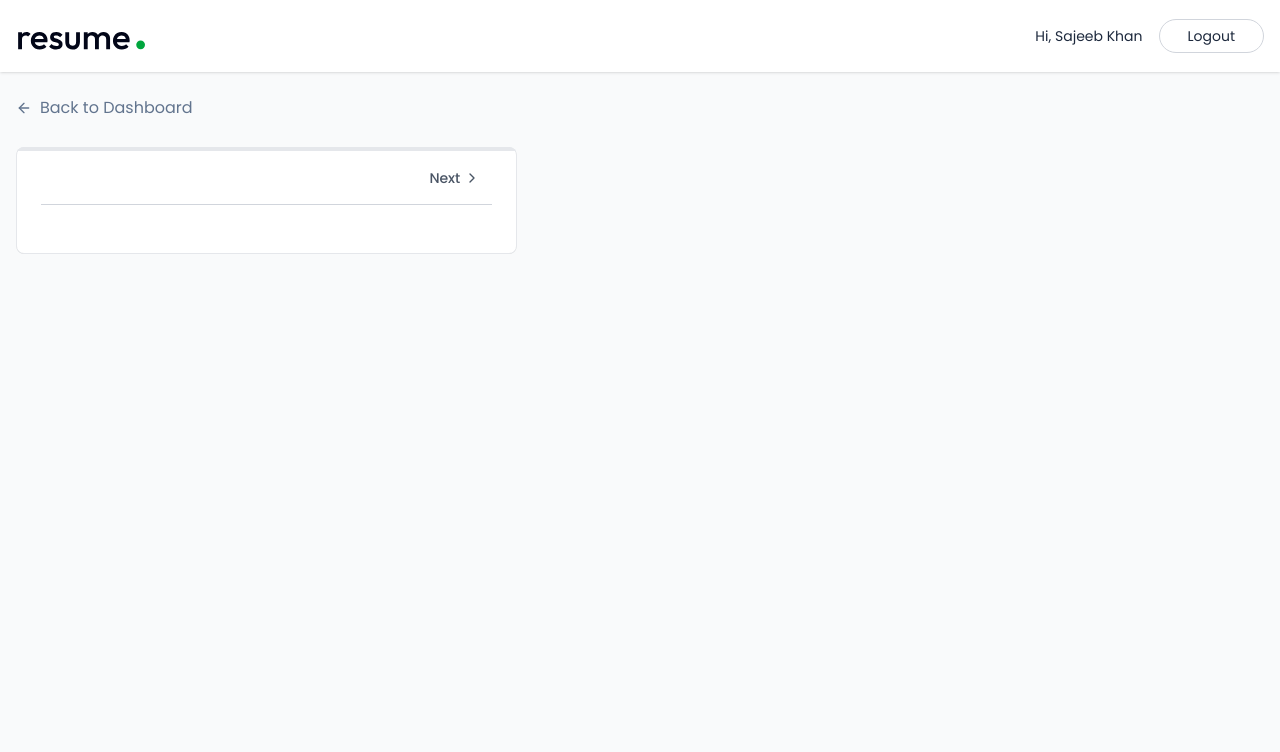
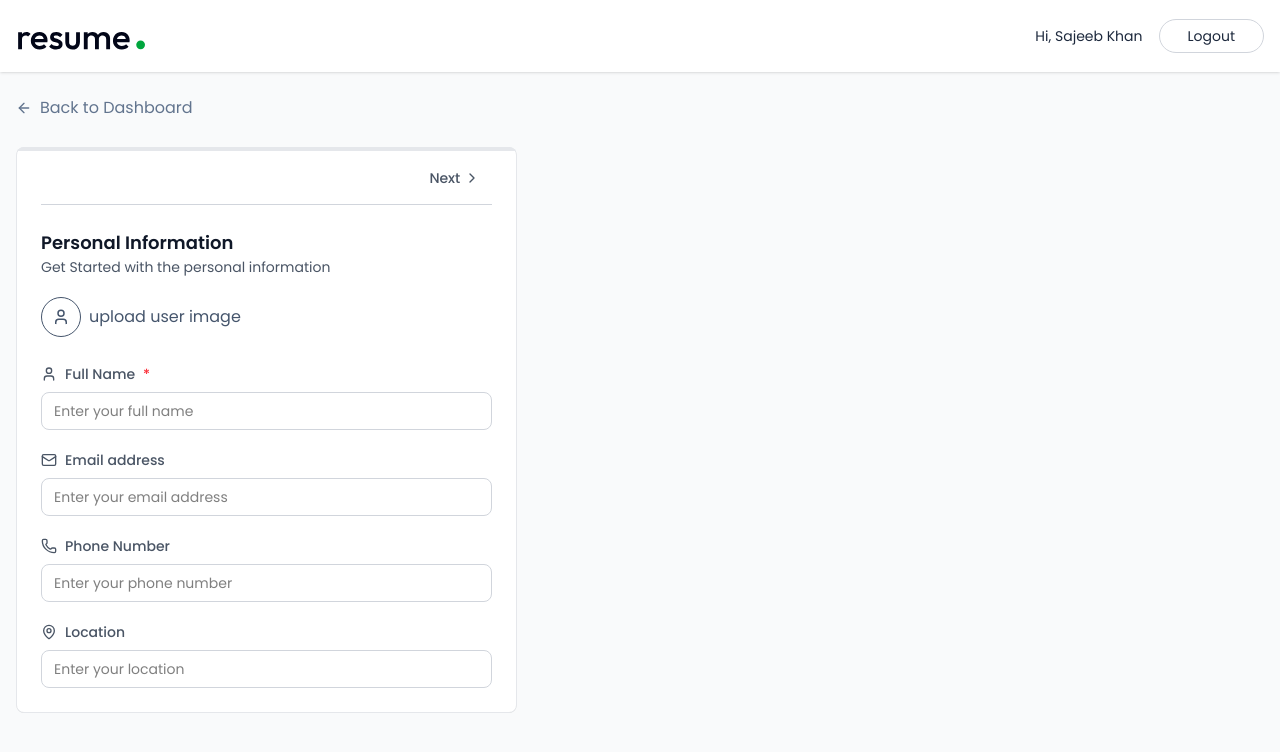
Before and after one commit to sojibkhan567/resume-builder-app, a React (Vite) app in the folder frontend/: page /app/builder/1 in a window 1280 px wide. Shown: the top 752 px of the page. Built offline with nearby package versions, Linux system fonts and the light colour scheme.

Commit message:
f-04: enhance PersonalInfoForm with additional fields and improve layout

```diff
--- a/frontend/src/components/PersonalInfoForm.jsx
+++ b/frontend/src/components/PersonalInfoForm.jsx
@@ -1,4 +1,4 @@
-import { User } from "lucide-react";
+import { Mail, MapPin, Phone, User } from "lucide-react";
 import React from "react";
 
 const PersonalInfoForm = ({
@@ -11,16 +11,31 @@ const PersonalInfoForm = ({
   const handleChange = (field, value) => {
     onChange({ ...data, [field]: value });
   };
+
+  //initialize input field array
+  const fields = [
+    {
+      key: "full_name",
+      label: "Full Name",
+      icon: User,
+      type: "text",
+      required: true,
+    },
+    { key: "email", label: "Email address", icon: Mail, type: "email" },
+    { key: "phone", label: "Phone Number", icon: Phone, type: "tel" },
+    { key: "location", label: "Location", icon: MapPin, type: "text" },
+  ];
   return (
     <div>
       <h3 className="text-lg font-semibold text-gray-900">
         Personal Information
       </h3>
-      <p text-sm text-gray-600>
+      <p className="text-sm text-gray-600">
         Get Started with the personal information
       </p>
+      {/* upload image */}
       <div className="flex items-center gap-2">
-        <label htmlFor="">
+        <label htmlFor="profile_img">
           {data.image ? (
             <img
               src={
@@ -32,19 +47,56 @@ const PersonalInfoForm = ({
               className="w-16 h-16 rounded-full object-cover mt-5 ring ring-slate-300 hover:opacity-80"
             />
           ) : (
-            <div className="inline-flex items-center gap-2 mt-2 text-slate-600 hover:text-slate-700 cursor-pointer">
+            <div className="inline-flex items-center gap-2 mt-5 text-slate-600 hover:text-slate-700 cursor-pointer">
               <User className="size-10 p-2.5 border rounded-full" />
               upload user image
             </div>
           )}
           <input
-          onChange={(e) => handleChange("image", e.target.files[0])}
+            onChange={(e) => handleChange("image", e.target.files[0])}
+            id="profile_img"
             className="hidden"
             type="file"
             accept="image/jpeg, image/png"
           />
         </label>
+        {typeof data.image === "object" && (
+          <div className="flex flex-col gap-1 pl-4 text-sm">
+            <p>Remove Background</p>
+            <label className="relative inline-flex items-center cursor-pointer text-gray-900 gap-3">
+              <input
+                onChange={() => setRemoveBackground((prev) => !prev)}
+                checked={removeBackground}
+                type="checkbox"
+                className="sr-only peer"
+              />
+              <div class="w-9 h-5 bg-slate-300 rounded-full peer peer-checked:bg-green-600 transition-colors duration-200"></div>
+              <span class="dot absolute left-1 top-1 w-3 h-3 bg-white rounded-full transition-transform duration-200 ease-in-out peer-checked:translate-x-4"></span>
+            </label>
+          </div>
+        )}
       </div>
+      {/* input form */}
+      {fields.map((field) => {
+        const Icon = field.icon;
+        return (
+          <div key={field.key} className="space-y-1 mt-5">
+            <label className="flex items-center gap-2 text-sm font-medium text-gray-600">
+              <Icon className="size-4" />
+              {field.label}
+              {field.required && <span className="text-red-500">*</span>}
+            </label>
+            <input
+              type={field.type}
+              value={data[field.key] || ""}
+              onChange={(e) => handleChange(field.key, e.target.value)}
+              className="mt-1 w-full px-3 py-2 border border-gray-300 rounded-lg focus:ring focus:ring-blue-500 focus:border-blue-500 outline-none transition-colors text-sm"
+              placeholder={`Enter your ${field.label.toLowerCase()}`}
+              required={field.required}
+            />
+          </div>
+        );
+      })}
     </div>
   );
 };
--- a/frontend/src/pages/Dashboard.jsx
+++ b/frontend/src/pages/Dashboard.jsx
@@ -135,9 +135,8 @@ const Dashboard = () => {
               <input
                 placeholder="Enter resume title"
                 className="w-full px-4 py-2 mb-4 focus:border-green-600 ring-green-600"
-                required=""
+                required
                 type="text"
-                value=""
               />
               <button className="w-full py-2 bg-green-600 text-white rounded hover:bg-green-700 transition-colors">
                 Create Resume
--- a/frontend/src/pages/ResumeBuilder.jsx
+++ b/frontend/src/pages/ResumeBuilder.jsx
@@ -1,11 +1,23 @@
 import React, { useEffect, useState } from "react";
 import { Link, useParams } from "react-router-dom";
 import { dummyResumeData } from "../assets/assets";
-import { ArrowLeftIcon, Briefcase, ChevronLeft, ChevronRight, FileText, FolderIcon, GraduationCap, Sparkles, User } from "lucide-react";
+import {
+  ArrowLeftIcon,
+  Briefcase,
+  ChevronLeft,
+  ChevronRight,
+  FileText,
+  FolderIcon,
+  GraduationCap,
+  Sparkles,
+  User,
+} from "lucide-react";
+import PersonalInfoForm from "../components/PersonalInfoForm";
 
 const ResumeBuilder = () => {
   const { resumeId } = useParams();
 
+  // initialize resume data
   const [resumeData, setResumeData] = useState({
     _id: " ",
     title: "",
@@ -29,7 +41,7 @@ const ResumeBuilder = () => {
     }
   };
 
-  // manage section navigation states
+  /*===== Manage section navigation states =======*/
   const [activeSectionIndex, setActiveSectionIndex] = useState(0);
   const [removeBackground, setremoveBackground] = useState(false);
   // sections information list array
@@ -41,7 +53,7 @@ const ResumeBuilder = () => {
     { id: "projects", name: "Projects", icon: FolderIcon },
     { id: "skills", name: "Skills", icon: Sparkles },
   ];
-  const activeSection = sections[activeSectionIndex]
+  const activeSection = sections[activeSectionIndex];
 
   useEffect(() => {
     loadExistingResume();
@@ -50,7 +62,10 @@ const ResumeBuilder = () => {
   return (
     <>
       <div className="max-w-7xl mx-auto px-4 py-6">
-        <Link to={'/app'} className="inline-flex gap-2 items-center text-slate-500 hover:text-slate-700 transition-all">
+        <Link
+          to={"/app"}
+          className="inline-flex gap-2 items-center text-slate-500 hover:text-slate-700 transition-all"
+        >
           <ArrowLeftIcon className="size-4" /> Back to Dashboard
         </Link>
       </div>
@@ -60,21 +75,60 @@ const ResumeBuilder = () => {
           <div className="relative lg:col-span-5 rounded-lg overflow-hidden">
             <div className="bg-white rounded-lg shadow-sm border border-gray-200 p-6 pt-1">
               {/* Progress bar using active section index */}
-              <hr className="absolute top-0 left-0 right-0 border-2 border-gray-200"/>
-              <hr className="absolute top-0 left-0 h-1 bg-linear-to-r from-green-500 to-green-600 border-none transition-all duration-2000" style={{ width: `${activeSectionIndex * 100 / (sections.length - 1)}%` }}/>
+              <hr className="absolute top-0 left-0 right-0 border-2 border-gray-200" />
+              <hr
+                className="absolute top-0 left-0 h-1 bg-linear-to-r from-green-500 to-green-600 border-none transition-all duration-2000"
+                style={{
+                  width: `${
+                    (activeSectionIndex * 100) / (sections.length - 1)
+                  }%`,
+                }}
+              />
               {/* section navigation */}
               <div className="flex justify-between items-center mb-6 border-b border-gray-300 py-1">
                 <div></div>
                 <div className="flex items-center">
                   {activeSectionIndex !== 0 && (
-                    <button onClick={() => setActiveSectionIndex((preIndex)=> Math.max(preIndex - 1, 0))} className="flex items-center gap-1 p-3 rounded-lg text-sm font-medium text-gray-600 hover:bg-gray-50 transition-all" disabled={activeSectionIndex === 0}>
+                    <button
+                      onClick={() =>
+                        setActiveSectionIndex((preIndex) =>
+                          Math.max(preIndex - 1, 0)
+                        )
+                      }
+                      className="flex items-center gap-1 p-3 rounded-lg text-sm font-medium text-gray-600 hover:bg-gray-50 transition-all"
+                      disabled={activeSectionIndex === 0}
+                    >
                       <ChevronLeft className="size-4" /> Previous
                     </button>
                   )}
-                  <button onClick={() => setActiveSectionIndex((preIndex)=> Math.min(preIndex + 1, sections.length - 1))} className={`flex items-center gap-1 p-3 rounded-lg text-sm font-medium text-gray-600 hover:bg-gray-50 transition-all ${activeSectionIndex === sections.length - 1 && 'opacity-50'}`} disabled={activeSectionIndex === sections.length - 1}>
-                     Next <ChevronRight className="size-4" />
-                    </button>
+                  <button
+                    onClick={() =>
+                      setActiveSectionIndex((preIndex) =>
+                        Math.min(preIndex + 1, sections.length - 1)
+                      )
+                    }
+                    className={`flex items-center gap-1 p-3 rounded-lg text-sm font-medium text-gray-600 hover:bg-gray-50 transition-all ${
+                      activeSectionIndex === sections.length - 1 && "opacity-50"
+                    }`}
+                    disabled={activeSectionIndex === sections.length - 1}
+                  >
+                    Next <ChevronRight className="size-4" />
+                  </button>
                 </div>
+              </div>
+              {/* form content */}
+              <div className="space-y-6">
+                {activeSection.id === "personal" && (
+                  <PersonalInfoForm
+                    data={resumeData.personal_info}
+                    onChange={(data) =>
+                      setResumeData((prev) => ({
+                        ...prev,
+                        personal_info: data,
+                      }))
+                    }
+                  />
+                )}
               </div>
             </div>
           </div>
```
